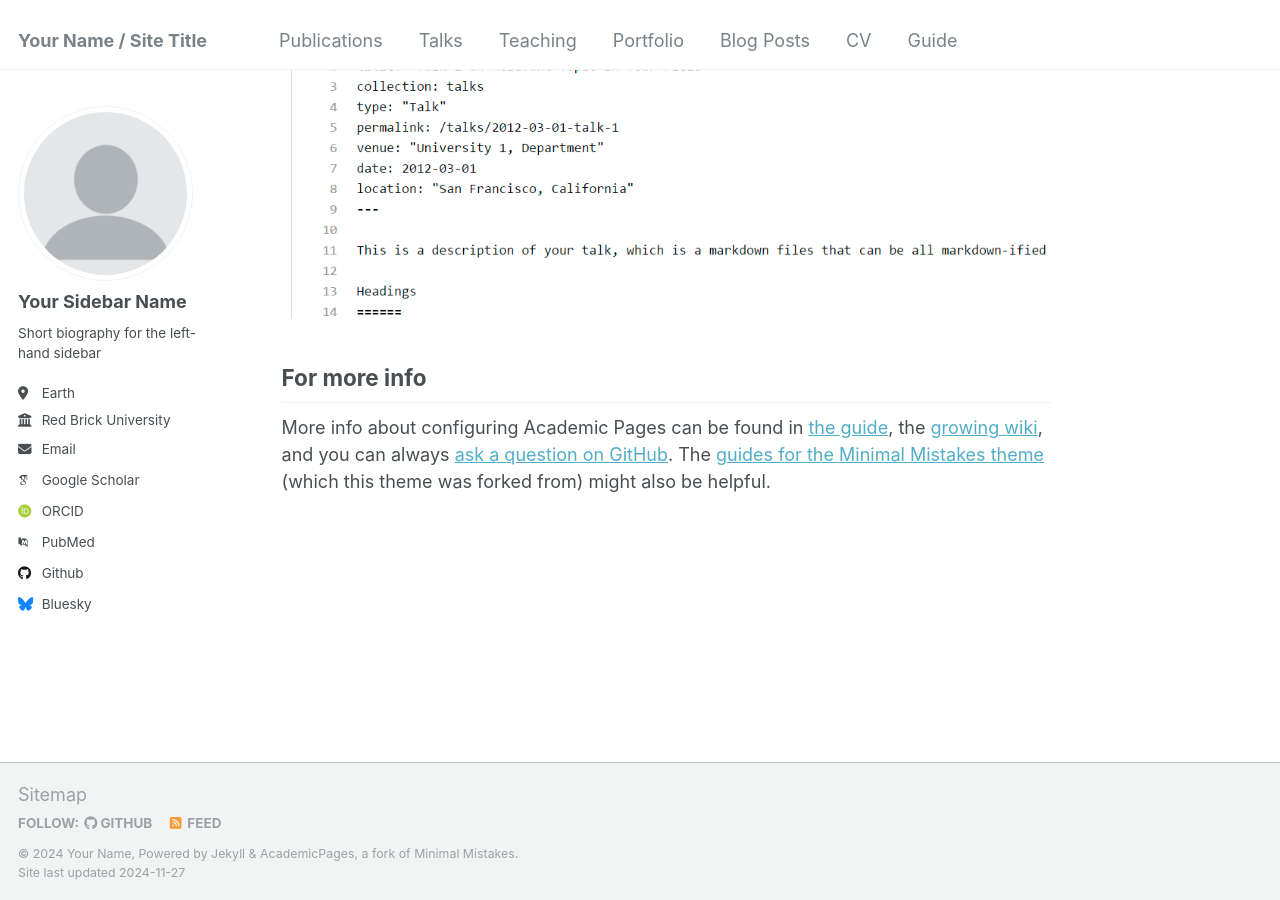
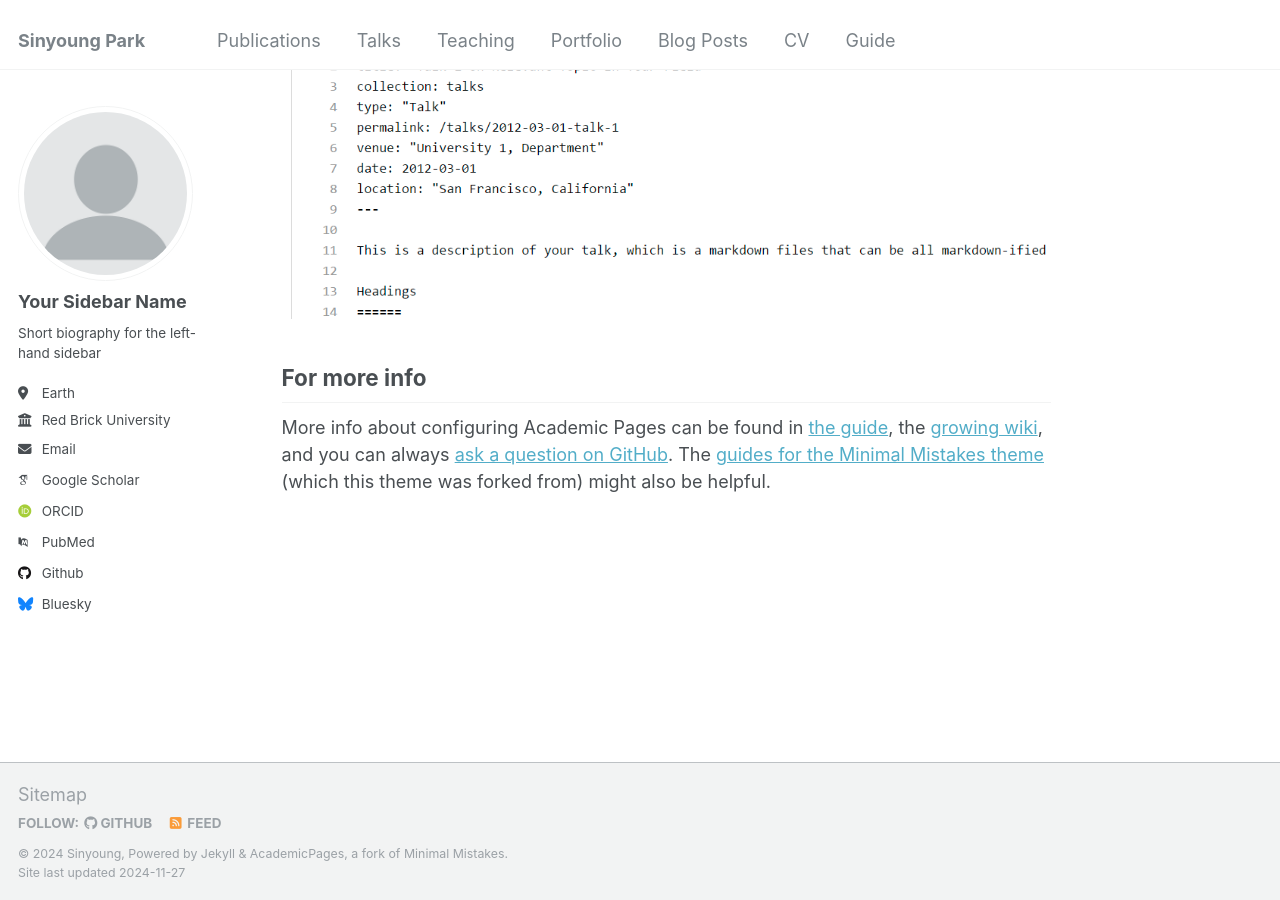
Before and after one commit to SinyoungPark2681/test, a Jekyll site: the page built from _pages/about.md, in a window 1280 px wide and 900 px high, scrolled down 2643 px. Built offline with Jekyll 4.4.1, drawn with Linux system fonts in a browser that asks for light colours; some web fonts are replaced.

Commit message:
Update _config.yml

```diff
--- a/_config.yml
+++ b/_config.yml
@@ -8,9 +8,9 @@
 
 # Basic Site Settings
 locale                   : "en-US"
-title                    : "Your Name / Site Title"
+title                    : "Sinyoung Park"
 title_separator          : "-"
-name                     : &name "Your Name"
+name                     : &name "Sinyoung"
 description              : &description "personal description"
 url                      : https://academicpages.github.io # the base hostname & protocol for your site e.g. "https://[your GitHub username].github.io"
 baseurl                  : "" # the subpath of your site, e.g. "/blog"
```
